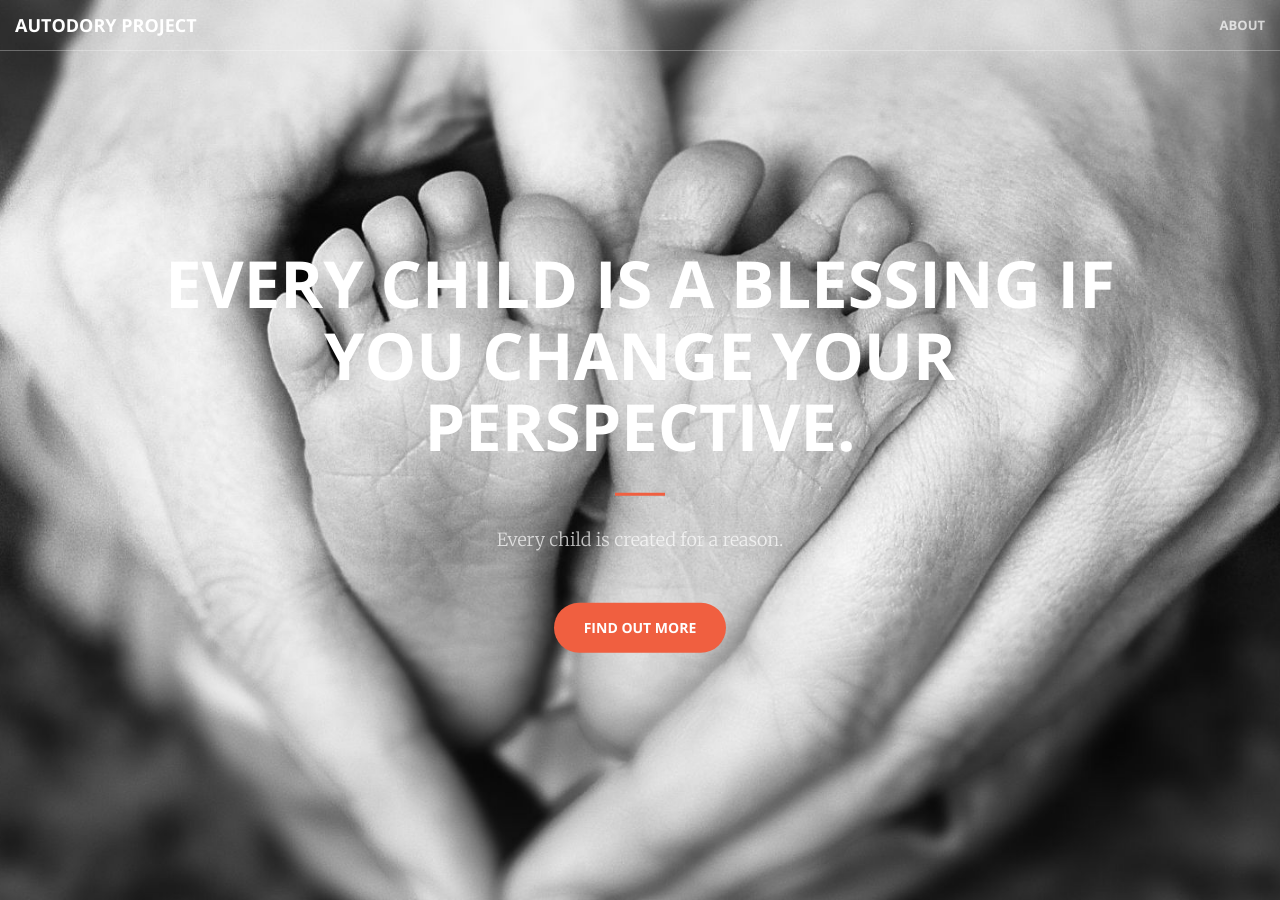
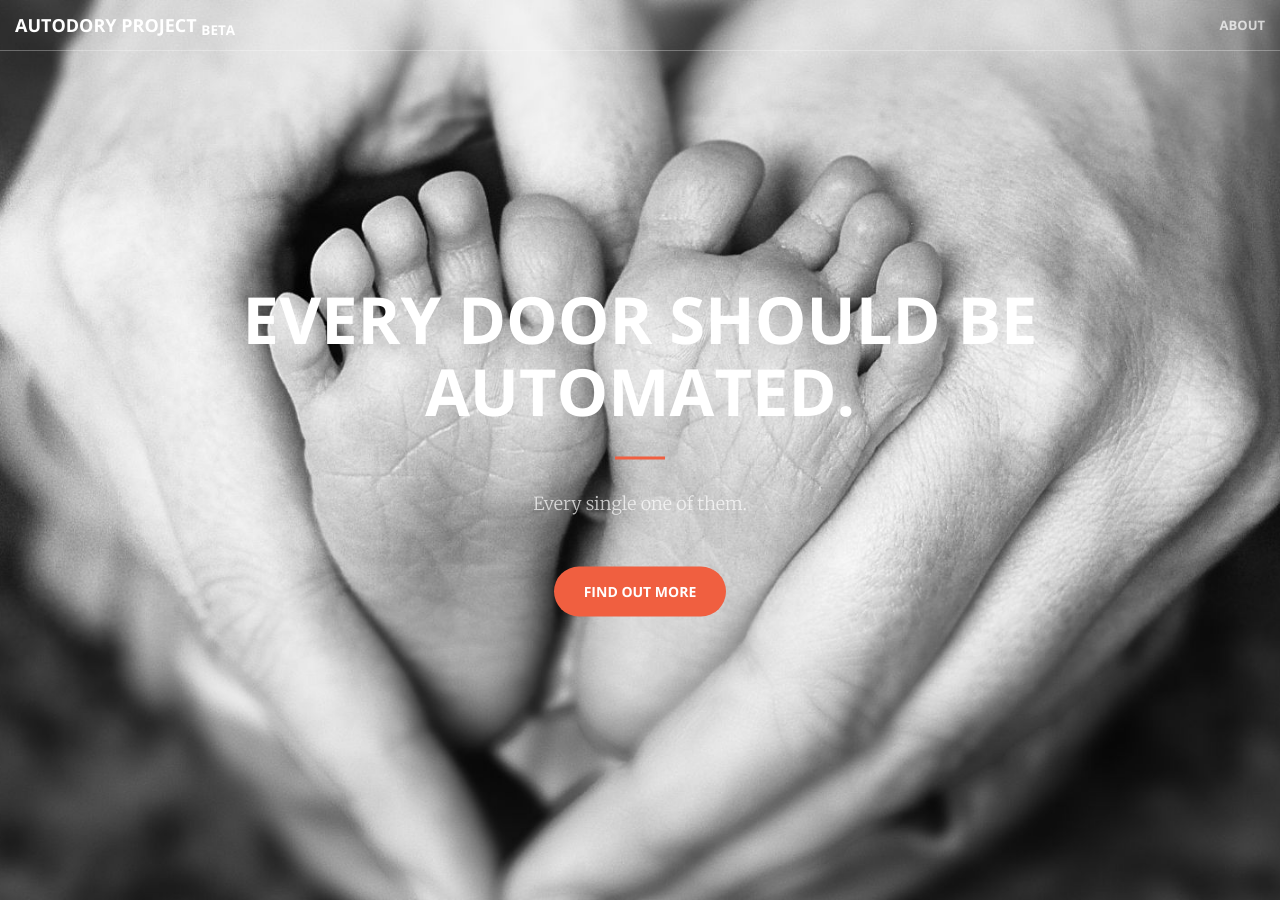
Before and after one commit to autodory/autodory.github.io, a Jekyll site: the page built from index.html, in a window 1280 px wide and 900 px high. Built offline with Jekyll 4.4.1, drawn with Linux system fonts in a browser that asks for light colours.

Commit message:
beta! every door should be automated

```diff
--- a/_includes/header.html
+++ b/_includes/header.html
@@ -1,9 +1,9 @@
 <header>
     <div class="header-content">
         <div class="header-content-inner">
-            <h1>Every child is a blessing if you change your perspective.</h1>
+            <h1>Every door should be automated.</h1>
             <hr>
-            <p>Every child is created for a reason.</p>
+            <p>Every single one of them.</p>
             <a href="#about" class="btn btn-primary btn-xl page-scroll">Find Out More</a>
         </div>
     </div>
--- a/_includes/nav.html
+++ b/_includes/nav.html
@@ -8,7 +8,7 @@
                 <span class="icon-bar"></span>
                 <span class="icon-bar"></span>
             </button>
-            <a class="navbar-brand page-scroll" href="#page-top">Autodory project</a>
+            <a class="navbar-brand page-scroll" href="#page-top">Autodory Project <sub>beta</sub></a>
         </div>
 
         <!-- Collect the nav links, forms, and other content for toggling -->
```
